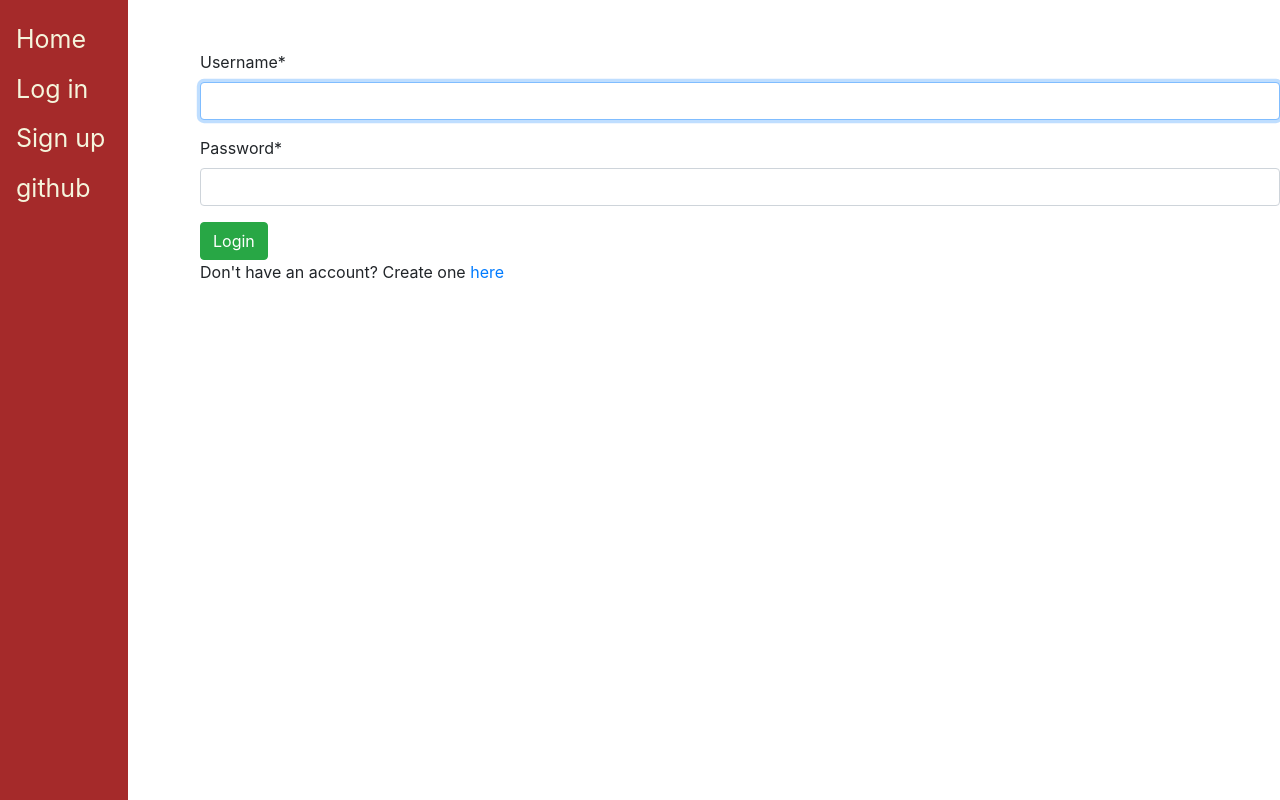
After one commit to witek3100/Tournament-app, a Django app: page /login/ in a window 1280 px wide. The commit adds this page. Run offline with Django 4.2, Linux system fonts and the light colour scheme; some libraries are stand-ins or nearby versions.

Commit message:
login page created

```diff
--- a/TournamentManager/settings.py
+++ b/TournamentManager/settings.py
@@ -41,7 +41,7 @@ INSTALLED_APPS = [
     'main',
     'users',
     'crispy_forms',
-
+    'crispy_bootstrap5',
 ]
 
 MIDDLEWARE = [
@@ -128,4 +128,5 @@ STATIC_URL = 'static/'
 
 DEFAULT_AUTO_FIELD = 'django.db.models.BigAutoField'
 
-CRISPY_TEMPLATE_PACK = "boorstrap4"
+CRISPY_ALLOWED_TEMPLATE_PACKS = "bootstrap5"
+CRISPY_TEMPLATE_PACK = "bootstrap5"
--- a/TournamentManager/urls.py
+++ b/TournamentManager/urls.py
@@ -7,4 +7,5 @@ urlpatterns = [
     path('', include('main.urls')),
     path('usr/', include('users.urls')),
     path('admin/', admin.site.urls),
+    path('', include("django.contrib.auth.urls"))
 ]
--- a/templates/main/base.html
+++ b/templates/main/base.html
@@ -1,3 +1,4 @@
+<!doctype html>
 <html>
 <head>
     <style type="text/css">
@@ -42,7 +43,7 @@
     <body>
     <div class="sidenav">
         <li><a href="/">Home</a></li>
-        <li><a href="/usr/login">Log in</a></li>
+        <li><a href="/login">Log in</a></li>
         <li><a href="/usr/signup">Sign up</a></li>
         <li><a href="https://github.com/witek3100/Tournament-manager">github</a></li>
     </div>
@@ -54,6 +55,5 @@
     <script src="https://code.jquery.com/jquery-3.3.1.slim.min.js" integrity="sha384-q8i/X+965DzO0rT7abK41JStQIAqVgRVzpbzo5smXKp4YfRvH+8abtTE1Pi6jizo" crossorigin="anonymous"></script>
     <script src="https://cdn.jsdelivr.net/npm/popper.js@1.14.7/dist/umd/popper.min.js" integrity="sha384-UO2eT0CpHqdSJQ6hJty5KVphtPhzWj9WO1clHTMGa3JDZwrnQq4sF86dIHNDz0W1" crossorigin="anonymous"></script>
     <script src="https://cdn.jsdelivr.net/npm/bootstrap@4.3.1/dist/js/bootstrap.min.js" integrity="sha384-JjSmVgyd0p3pXB1rRibZUAYoIIy6OrQ6VrjIEaFf/nJGzIxFDsf4x0xIM+B07jRM" crossorigin="anonymous"></script>
-
     </body>
 </html>
--- /dev/null
+++ b/templates/registration/login.html
@@ -0,0 +1,16 @@
+{% extends "main/base.html" %}
+
+{% block title %}
+    Login
+{% endblock %}
+
+{% load crispy_forms_tags %}
+
+{% block content %}
+    <form method="post" class="form-group">
+        {% csrf_token %}
+        {{ form|crispy }}
+        <button type="submit" class="btn btn-success">Login</button>
+        <p>Don't have an account? Create one <a href="/usr/signup">here</a></p>
+    </form>
+{% endblock %}
--- a/users/urls.py
+++ b/users/urls.py
@@ -2,6 +2,5 @@ from django.urls import path
 from . import views
 
 urlpatterns = [
-    path('login/', views.login, name="login"),
     path('signup/', views.signup, name="signup")
 ]
```
Also changed, not shown: db.sqlite3.
